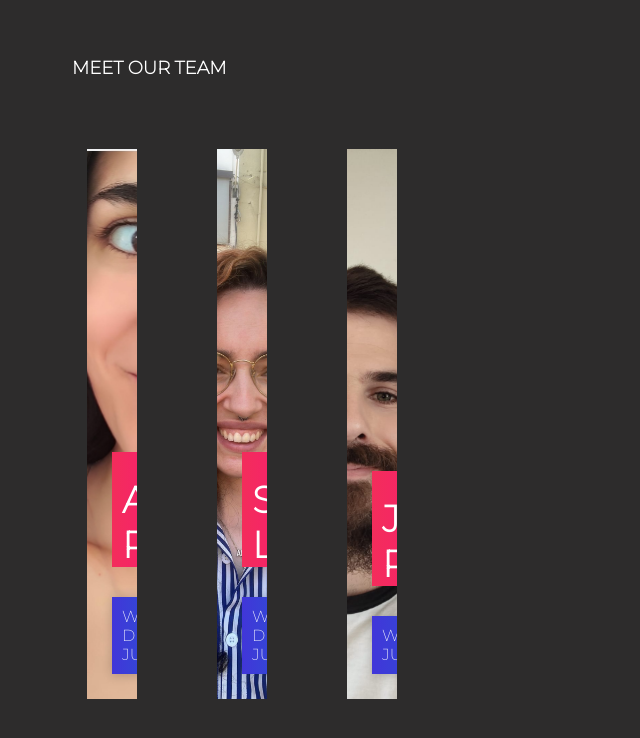
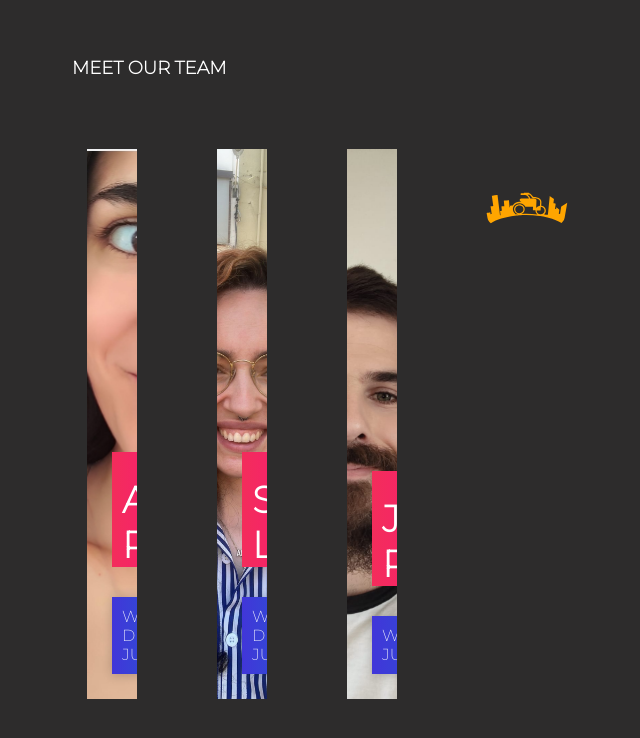
Before and after one commit to SaritaPopez/proyecto3, a React (Vite) app in the folder frontend/: page /contact in a window 1280 px wide. Shown: the part 112-850 px from the top of the page, without its empty margins (113-753 px from the left). Built offline with nearby package versions, Linux system fonts and the light colour scheme; a web font is replaced by a local one.

Commit message:
Update ContactPage.jsx
Añadido logotipo de ciudad accesible

```diff
--- a/frontend/src/pages/contactPage/ContactPage.jsx
+++ b/frontend/src/pages/contactPage/ContactPage.jsx
@@ -1,10 +1,15 @@
 import Ana from '../../assets/Ana.png';
 import Sara from '../../assets/Sara.jpeg';
 import javi from '../../assets/javi.jpeg';
+import { Link } from 'react-router-dom';
 import './contactpage.css';
+
 function ContactPage() {
   return (
     <div className='fondop'>
+      <Link className='linkStyle' to='/'>
+        <img className='imgHeader' src='../src/assets/C-A.svg' alt='logo web' />
+      </Link>
       <section className='containerContact'>
         <h2 className='titleContact'>
           <span className='primary'>Meet our team</span>
```
